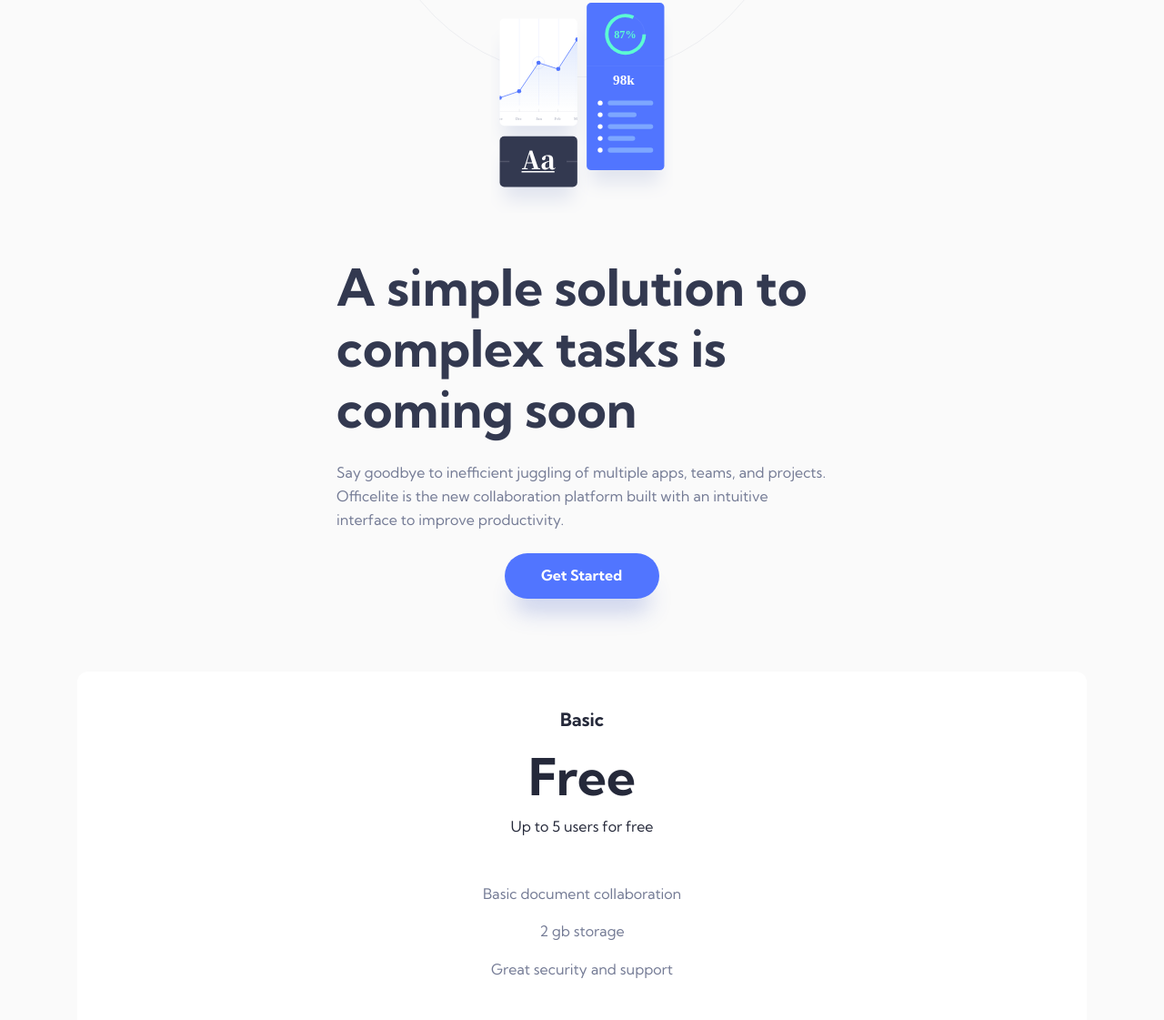
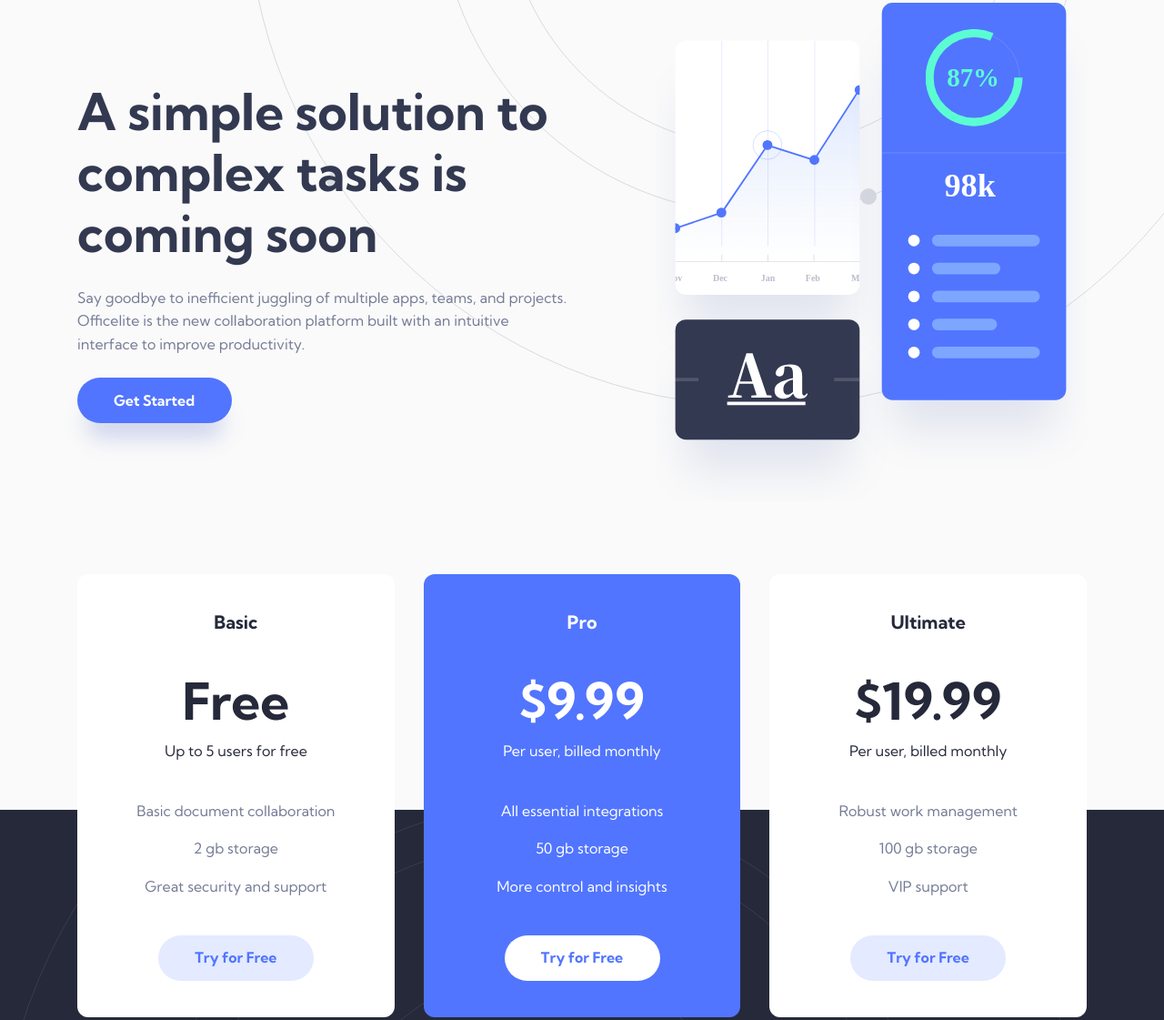
Before and after one commit to jezzydev/officelite-coming-soon-site, a plain HTML site: page index.html in a window 1280 px wide. Shown: the part 187-1308 px from the top of the page at 91% size. Drawn offline with Linux system fonts and the light colour scheme.

Commit message:
Make the site responsive.

```diff
--- a/index.html
+++ b/index.html
@@ -73,7 +73,7 @@
           </article>
           <article class="card selected">
             <header>
-              <h2>Pro</h2>
+              <h2 class="pricing-plan">Pro</h2>
               <div class="pricing-details">
                 <h3 class="price">$9.99</h3>
                 <p class="users">Per user, billed monthly</p>
@@ -88,7 +88,7 @@
           </article>
           <article class="card">
             <header>
-              <h2>Ultimate</h2>
+              <h2 class="pricing-plan">Ultimate</h2>
               <div class="pricing-details">
                 <h3 class="price">$19.99</h3>
                 <p class="users">Per user, billed monthly</p>
--- a/styles/app.css
+++ b/styles/app.css
@@ -100,6 +100,7 @@
 main {
   display: flex;
   flex-direction: column;
+  align-items: center;
   gap: 80px;
 }
 
@@ -132,59 +133,43 @@
   gap: 48px;
   flex-direction: column;
   align-items: center;
-}
-
-@media screen and (min-width: 575px) {
-  .hero-content {
-    max-width: 540px;
-  }
+  width: 100%;
 }
 
 @media screen and (min-width: 768px) {
-  .container {
-    padding: 80px 2.5rem 130px;
-  }
-
-  nav {
-    justify-content: start;
-  }
-
-  .hero-section {
-    flex-direction: row-reverse;
-    gap: 63px;
-    justify-content: space-between;
-  }
-
-  .hero-content {
-    align-items: start;
-  }
-
-  .hero-content > * {
-    text-align: start;
-  }
-
-  .hero-img {
-    max-width: 280px;
-  }
-}
-
-@media screen and (min-width: 992px) {
-  .hero-img {
-    max-width: 370px;
+  body {
+    background: url(../assets/home/bg-pattern-header.svg) right -300px top -200px/
+        666px no-repeat,
+      url(../assets/home/bg-pattern-footer.svg) center bottom -50% / 1200px no-repeat,
+      linear-gradient(
+        to bottom,
+        var(--color-neutral-50) 0%,
+        var(--color-neutral-50) 64%,
+        var(--color-neutral-900) 64%,
+        var(--color-neutral-900) 100%
+      );
   }
 }
 
 @media screen and (min-width: 1200px) {
-  .hero-section {
-    gap: 95px;
+  body {
+    background: url(../assets/home/bg-pattern-header.svg) right -125px top -500px/
+        1134px no-repeat,
+      url(../assets/home/bg-pattern-footer.svg) left -5% bottom -85% / 1200px
+        no-repeat,
+      linear-gradient(
+        to bottom,
+        var(--color-neutral-50) 0%,
+        var(--color-neutral-50) 64%,
+        var(--color-neutral-900) 64%,
+        var(--color-neutral-900) 100%
+      );
   }
 
-  .title {
-    font-size: 3.5rem;
-  }
-
-  .hero-img {
-    max-width: 475px;
+  footer {
+    flex-direction: row;
+    align-items: center;
+    justify-content: space-between;
   }
 }
 
--- a/styles/countdown.css
+++ b/styles/countdown.css
@@ -1,4 +1,5 @@
 .countdown-content {
+  width: 100%;
   display: grid;
   gap: 20px;
   justify-items: center;
@@ -24,7 +25,7 @@
   gap: 16px;
 }
 
-.countdown-container .countdown-card {
+.countdown-card {
   display: block;
   width: 74px;
   border: none;
@@ -48,3 +49,20 @@
   opacity: 0.5;
   color: var(--color-neutral-0);
 }
+
+@media screen and (min-width: 768px) {
+  .countdown-card {
+    width: 100px;
+  }
+
+  .countdown-card .num {
+    font-size: 3.5rem;
+  }
+}
+
+@media screen and (min-width: 1200px) {
+  .countdown-content {
+    width: auto;
+    justify-items: start;
+  }
+}
--- a/styles/hero.css
+++ b/styles/hero.css
@@ -1,4 +1,3 @@
-/* main page - hero section */
 .hero-section {
   display: flex;
   flex-direction: column;
@@ -22,3 +21,57 @@
 .btn-hero {
   box-shadow: 0 25px 25px -10px rgba(63, 91, 194, 25%);
 }
+
+@media screen and (min-width: 575px) {
+  .hero-content {
+    max-width: 540px;
+  }
+}
+
+@media screen and (min-width: 768px) {
+  .container {
+    padding: 80px 2.5rem 130px;
+  }
+
+  nav {
+    justify-content: start;
+  }
+
+  .hero-section {
+    flex-direction: row-reverse;
+    gap: 63px;
+    justify-content: space-between;
+  }
+
+  .hero-content {
+    align-items: start;
+  }
+
+  .hero-content > * {
+    text-align: start;
+  }
+
+  .hero-img {
+    max-width: 280px;
+  }
+}
+
+@media screen and (min-width: 992px) {
+  .hero-img {
+    max-width: 370px;
+  }
+}
+
+@media screen and (min-width: 1200px) {
+  .hero-section {
+    gap: 95px;
+  }
+
+  .title {
+    font-size: 3.5rem;
+  }
+
+  .hero-img {
+    max-width: 475px;
+  }
+}
--- a/styles/pricing.css
+++ b/styles/pricing.css
@@ -2,6 +2,7 @@
   display: flex;
   flex-direction: column;
   gap: 24px;
+  width: 100%;
 }
 
 .card {
@@ -15,12 +16,12 @@
   border-radius: 12px;
   padding: 40px 24px;
   gap: 48px;
-  justify-items: center;
+  width: 100%;
 }
 
 .card header {
-  text-align: center;
   grid-area: header;
+  justify-self: center;
 }
 
 .card .pricing-plan {
@@ -41,7 +42,13 @@
   grid-area: features;
   display: grid;
   gap: 16px;
+  justify-self: center;
+}
+
+.card * {
   text-align: center;
+  align-items: center;
+  align-content: center;
 }
 
 .card .btn-plan-cta {
@@ -49,6 +56,11 @@
   width: 171px;
   background-color: var(--color-blue-100);
   color: var(--color-blue-500);
+  justify-self: center;
+}
+
+.card:first-of-type {
+  box-shadow: 0 50px 50px -25px rgba(75, 92, 154, 24%);
 }
 
 .card .btn-plan-cta:hover {
@@ -57,9 +69,7 @@
 }
 
 .card .btn-plan-cta:focus {
-  /* background-color: var(--color-neutral-100); */
   box-shadow: 0 0 0 3px var(--color-neutral-0), 0 0 0 5px var(--color-blue-500);
-  /* color: var(--color-blue-500); */
 }
 
 .card.selected {
@@ -83,3 +93,64 @@
   background-color: var(--color-neutral-0);
   box-shadow: 0 0 0 3px var(--color-blue-500), 0 0 0 5px var(--color-neutral-0);
 }
+
+@media screen and (min-width: 575px) and (max-width: 1199px) {
+  .pricing-section {
+    gap: 20px;
+    max-width: 973px;
+  }
+
+  .card {
+    display: grid;
+    grid-template-areas:
+      "header features"
+      "button features";
+    padding: 48px;
+    row-gap: 24px;
+  }
+
+  .card * {
+    text-align: left;
+    align-items: center;
+    align-content: center;
+  }
+
+  .card header,
+  .card .btn-plan-cta {
+    justify-self: start;
+  }
+
+  .card .pricing-features {
+    justify-self: end;
+  }
+
+  .card.selected {
+    background-image: url(../assets/home/bg-pattern-pricing.svg);
+    background-repeat: no-repeat;
+    background-size: 880px;
+    background-position-x: -335px;
+    background-position-y: center;
+  }
+}
+
+@media screen and (min-width: 1200px) {
+  .pricing-section {
+    flex-direction: row;
+    gap: 32px;
+    justify-content: center;
+  }
+
+  .card {
+    max-width: 349px;
+    padding: 40px 20px;
+    gap: 40px;
+  }
+
+  .card:first-of-type {
+    box-shadow: none;
+  }
+
+  .card .pricing-plan {
+    margin-bottom: 40px;
+  }
+}
--- a/styles/sign-up.css
+++ b/styles/sign-up.css
@@ -1,5 +1,23 @@
+body {
+  background: url(../assets/home/bg-pattern-footer.svg) center bottom -450px / 1200px
+      no-repeat,
+    linear-gradient(
+      to bottom,
+      var(--color-neutral-50) 0%,
+      var(--color-neutral-50) 73%,
+      var(--color-neutral-900) 73%,
+      var(--color-neutral-900) 100%
+    );
+}
+
 .hero-section {
   gap: 40px;
+}
+
+.hero-content p {
+  font-size: 1.125rem;
+  font-weight: 400;
+  line-height: 150%;
 }
 
 .countdown-content .text-coming {
@@ -20,6 +38,8 @@
 
 /* form */
 .signup-form {
+  width: 100%;
+  max-width: 445px;
   border: none;
   border-radius: 12px;
   background-color: var(--color-neutral-0);
@@ -144,3 +164,50 @@
 .btn {
   width: 100%;
 }
+
+@media screen and (min-width: 768px) {
+  .container {
+    padding: 64px 2.5rem 120px;
+  }
+
+  .signup-form {
+    padding: 40px;
+  }
+
+  .hero-section {
+    flex-direction: column;
+    gap: 40px;
+    align-items: center;
+    justify-content: center;
+  }
+
+  .hero-img {
+    max-width: 200px;
+  }
+
+  .hero-content {
+    flex-direction: column;
+    align-items: center;
+    text-align: center;
+    gap: 24px;
+  }
+}
+
+@media screen and (min-width: 1200px) {
+  body {
+    background: url(../assets/home/bg-pattern-footer.svg) left 200px top -781px /
+        2036px no-repeat,
+      linear-gradient(
+        to right,
+        var(--color-neutral-50) 0%,
+        var(--color-neutral-50) 65%,
+        var(--color-neutral-900) 65%,
+        var(--color-neutral-900) 100%
+      );
+  }
+
+  main {
+    flex-direction: row;
+    gap: 125px;
+  }
+}
```
Also changed, not shown: sign-up.html (+1 -6 lines).
